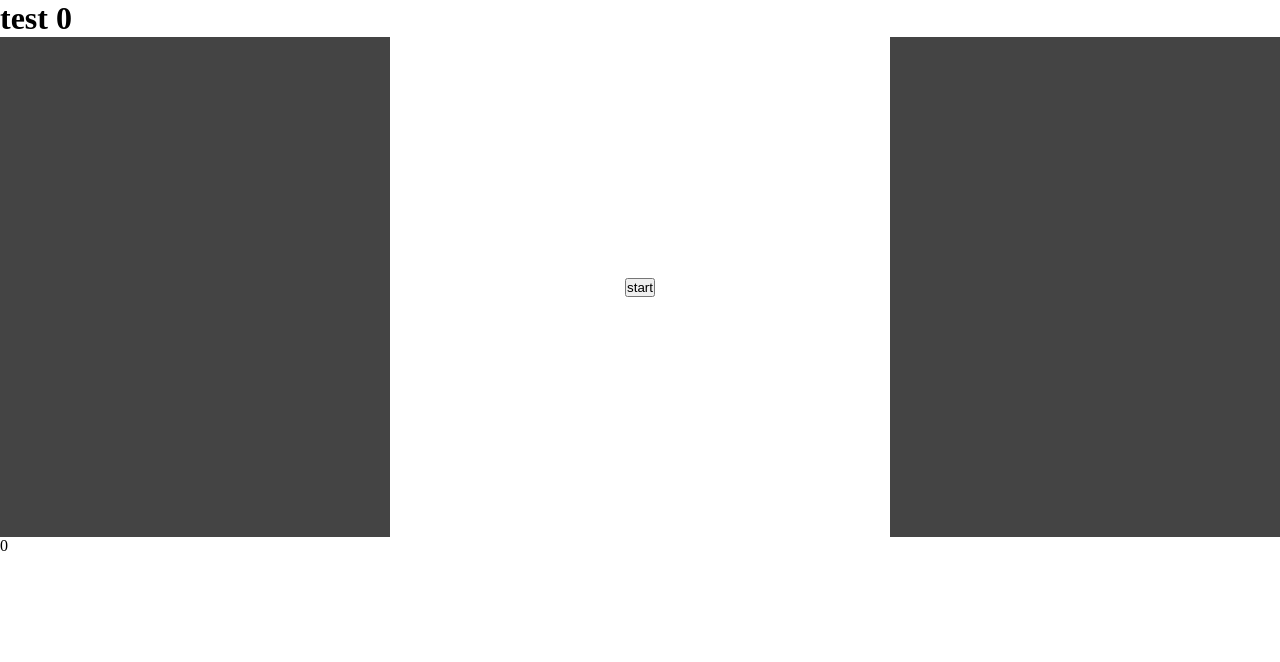
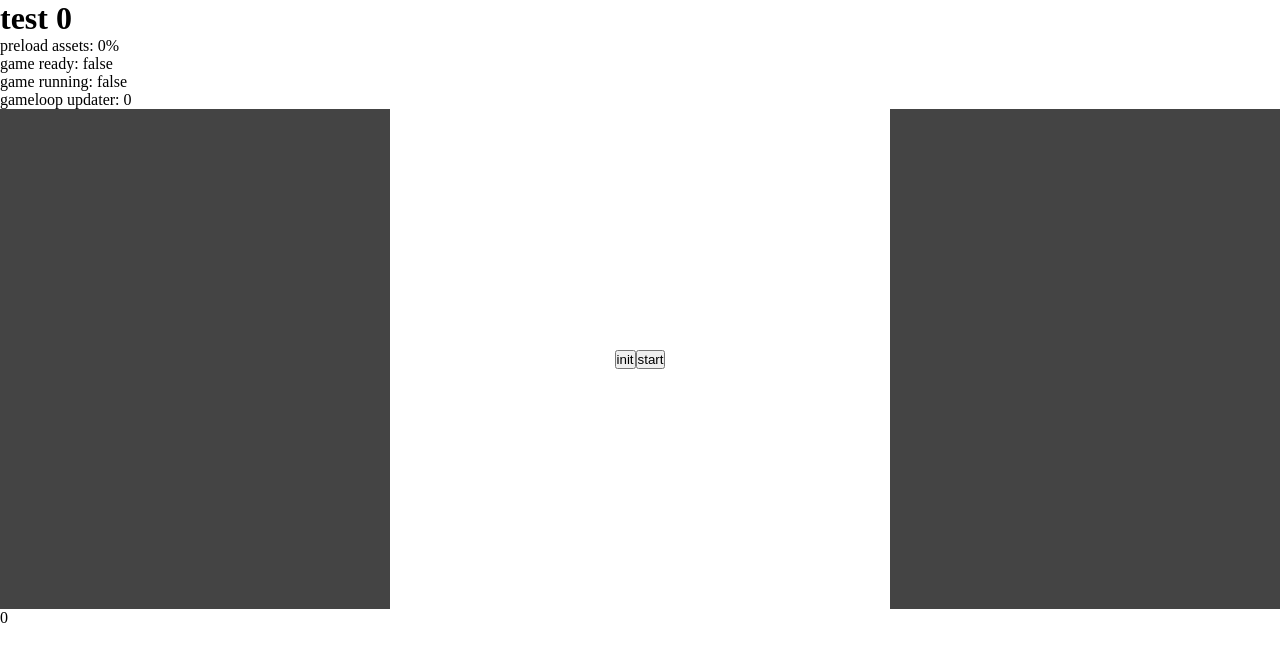
Before and after one commit to shawn-dev-5790/project-game-engine-ts, a React (Vite) app: page / in a window 1280 px wide. Shown: the top 662 px of the page. Built offline with nearby package versions, Linux system fonts and the light colour scheme.

Commit message:
feat: :art: 메니저 클래스들 코드 정리 및 주석 추가

```diff
--- a/src/App.tsx
+++ b/src/App.tsx
@@ -1,59 +1,61 @@
 import "./App.css";
 import { useLayoutEffect, useState } from "react";
-import asset from "./engine/manager/AssetManager";
 import game from "./engine/manager/GameManager";
 import EventManager from "./engine/manager/EventManager";
 
 export default function App() {
+  const [preloadPercent, setPreloadPercent] = useState(0);
   const [updater, setUpdater] = useState(0);
+  const [isReady, setIsReady] = useState(false);
+  const [isRunning, setIsRunning] = useState(false);
 
   useLayoutEffect(() => {
-    let timer = setTimeout(() => {}, 0);
-    runEverySecond();
-
-    EventManager.on("start", () => game.start());
-    EventManager.on("watch", (delta) => setUpdater(delta));
-
-    function runEverySecond() {
-      if (asset.percentLoaded !== 100) {
-        clearTimeout(timer);
-        timer = setTimeout(runEverySecond, 300);
-        return;
-      }
-
-      timer = setTimeout(() => {
-        const canvas = document.getElementById("screen") as HTMLCanvasElement;
-        game.init(canvas, 60, 20);
-        clearTimeout(timer);
-      }, 2000);
-    }
+    EventManager.on("preload", setPreloadPercent);
+    EventManager.on("ready", () => {
+      if (game.isRunning) return;
+      const canvas = document.getElementById("screen") as HTMLCanvasElement;
+      const fps = 60;
+      const speed = 20;
+      game.init(canvas, fps, speed);
+      setIsReady(game.isReady);
+    });
+    EventManager.on("start", () => {
+      game.start();
+      setIsRunning(game.isRunning);
+    });
+    EventManager.on("stop", () => {
+      game.stop();
+      setIsRunning(game.isRunning);
+    });
+    EventManager.on("watch", setUpdater);
   }, []);
 
   return (
     <div>
       <h1>test {updater}</h1>
+      <div>
+        <p>preload assets: {preloadPercent}%</p>
+        <p>game ready: {String(isReady)}</p>
+        <p>game running: {String(isRunning)}</p>
+        <p>gameloop updater: {updater}</p>
+      </div>
       <main className="wrap">
         <canvas id="screen" width={500} height={500}></canvas>
         <div className="ui">
-          <button
-            onClick={() => {
-              // game.start();
-              // setGm(game);
-              EventManager.emit("start", null);
-            }}
-          >
-            start
-          </button>
-          {/* {ready ? (
+          {isRunning ? (
+            <button onClick={() => EventManager.emit("stop", null)}>
+              stop
+            </button>
+          ) : (
             <>
-              {!game.isRunning() && (
-                // FIXME: 여기서는 상태값이 업데이트 되지 않아. 그래서 인풋 핸들러를 달고, 이벤트 처리를 통해서 소통하는 형식으로 하자
-                <button onClick={() => game.start()}>start</button>
-              )}
+              <button onClick={() => EventManager.emit("ready", null)}>
+                init
+              </button>
+              <button onClick={() => EventManager.emit("start", null)}>
+                start
+              </button>
             </>
-          ) : (
-            <progress id="file" max="100" value={percentPreload} />
-          )} */}
+          )}
         </div>
       </main>
       {updater && <pre>{JSON.stringify(game, null, 2)}</pre>}
--- a/src/engine/manager/AssetManager.ts
+++ b/src/engine/manager/AssetManager.ts
@@ -1,19 +1,67 @@
 import ASSETS from "../../config/assets.json";
+import EventManager from "./EventManager";
 
+/**
+ * 자원(Asset) 관리자 클래스입니다.
+ * 이미지 등의 자원을 비동기적으로 로드하고, 관리합니다.
+ */
 class AssetManager {
-  private imgaes: Map<string, HTMLImageElement> = new Map();
+  private static readonly instance: AssetManager = new AssetManager();
+  private images: Map<string, HTMLImageElement> = new Map();
   private reqLoadCnt: number = 0;
   private sucLoadCnt: number = 0;
 
-  private autoIncrementReqLoadCnt() {
+  /**
+   * 클래스 초기화를 위한 내부 메서드입니다.
+   * ASSETS에서 정의된 자원들을 비동기적으로 로드합니다.
+   */
+  private init(): void {
+    for (const asset of ASSETS) this.load(asset.name, asset.path);
+  }
+
+  /**
+   * 요청된 자원 로드 횟수를 자동으로 증가시키는 내부 메서드입니다.
+   */
+  private autoIncrementReqLoadCnt(): void {
     this.reqLoadCnt += 1;
   }
-  private autoIncrementSucLoadCnt() {
+
+  /**
+   * 성공적으로 로드된 자원 횟수를 자동으로 증가시키는 내부 메서드입니다.
+   */
+  private autoIncrementSucLoadCnt(): void {
     this.sucLoadCnt += 1;
   }
+
+  private constructor() {
+    if (AssetManager.instance) {
+      throw new Error("싱글톤 클래스입니다. getInstance 메소드를 사용하세요");
+    }
+    this.init();
+  }
+
+  /**
+   * AssetManager의 인스턴스를 반환합니다.
+   * @returns {AssetManager} AssetManager의 인스턴스
+   */
+  public static getInstance(): AssetManager {
+    return AssetManager.instance;
+  }
+
+  /**
+   * 로드된 자원의 로딩 퍼센티지를 반환하는 게터 메서드입니다.
+   * @returns {number} 로딩 퍼센티지 (0 ~ 100)
+   */
   public get percentLoaded() {
     return Math.floor((this.sucLoadCnt / this.reqLoadCnt) * 100);
   }
+
+  /**
+   * 자원을 비동기적으로 로드합니다.
+   * @param {string} key - 자원의 키
+   * @param {string} path - 자원의 경로
+   * @returns {Promise<void>} 로드 완료 후 Promise를 반환합니다.
+   */
   public load(key: string, path: string): Promise<void> {
     this.autoIncrementReqLoadCnt();
     return new Promise((resolve, reject) => {
@@ -21,21 +69,22 @@ class AssetManager {
       img.src = path;
       img.onerror = reject;
       img.onload = () => {
-        this.imgaes.set(key, img);
+        this.images.set(key, img);
         this.autoIncrementSucLoadCnt();
+        EventManager.emit("preload", this.percentLoaded);
         resolve();
       };
     });
   }
+
+  /**
+   * 지정된 키에 해당하는 로드된 이미지를 반환합니다.
+   * @param {keyof (typeof ASSETS)[number]} key - 자원의 키
+   * @returns {HTMLImageElement | void} 이미지 엘리먼트 또는 undefined
+   */
   public get(key: keyof (typeof ASSETS)[number]): HTMLImageElement | void {
-    return this.imgaes.get(key);
+    return this.images.get(key);
   }
 }
 
-// exec
-const asset = new AssetManager();
-
-// preload assets
-for (const a of ASSETS) asset.load(a.name, a.path);
-
-export default asset;
+export default AssetManager.getInstance();
--- a/src/engine/manager/GameManager.ts
+++ b/src/engine/manager/GameManager.ts
@@ -20,6 +20,22 @@ class GameManager {
    */
   public static getInstance(): GameManager {
     return GameManager.instance;
+  }
+
+  /**
+   * 게임 루프의 준비 여부를 확인합니다.
+   * @returns {boolean} 게임 루프의 준비 여부
+   */
+  public get isReady(): boolean {
+    return Boolean(this.gameLoop);
+  }
+
+  /**
+   * 게임 루프의 실행 여부를 확인합니다.
+   * @returns {boolean} 게임 루프의 실행 여부
+   */
+  public get isRunning(): boolean {
+    return this.gameLoop?.isRunning || false;
   }
 
   /**
```
